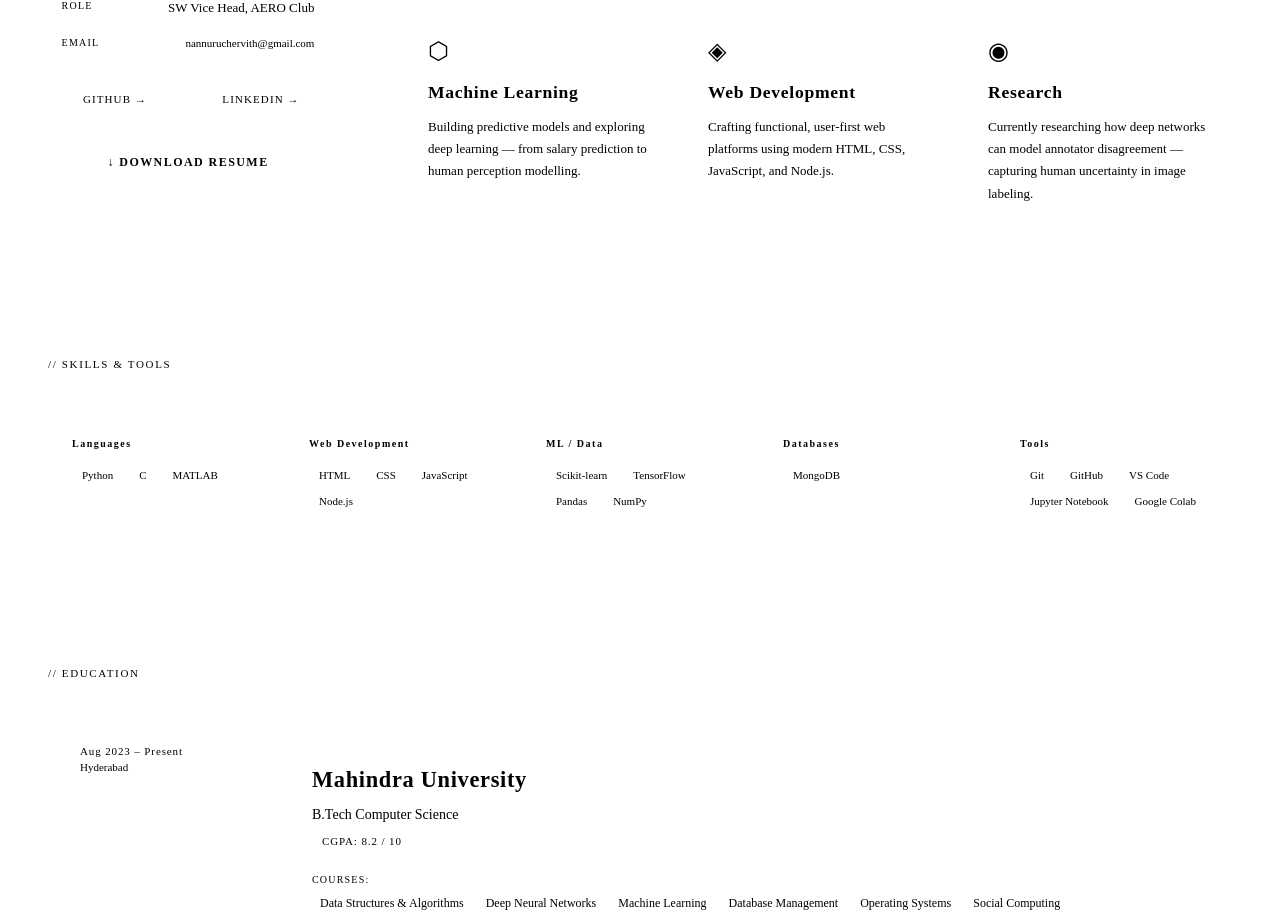
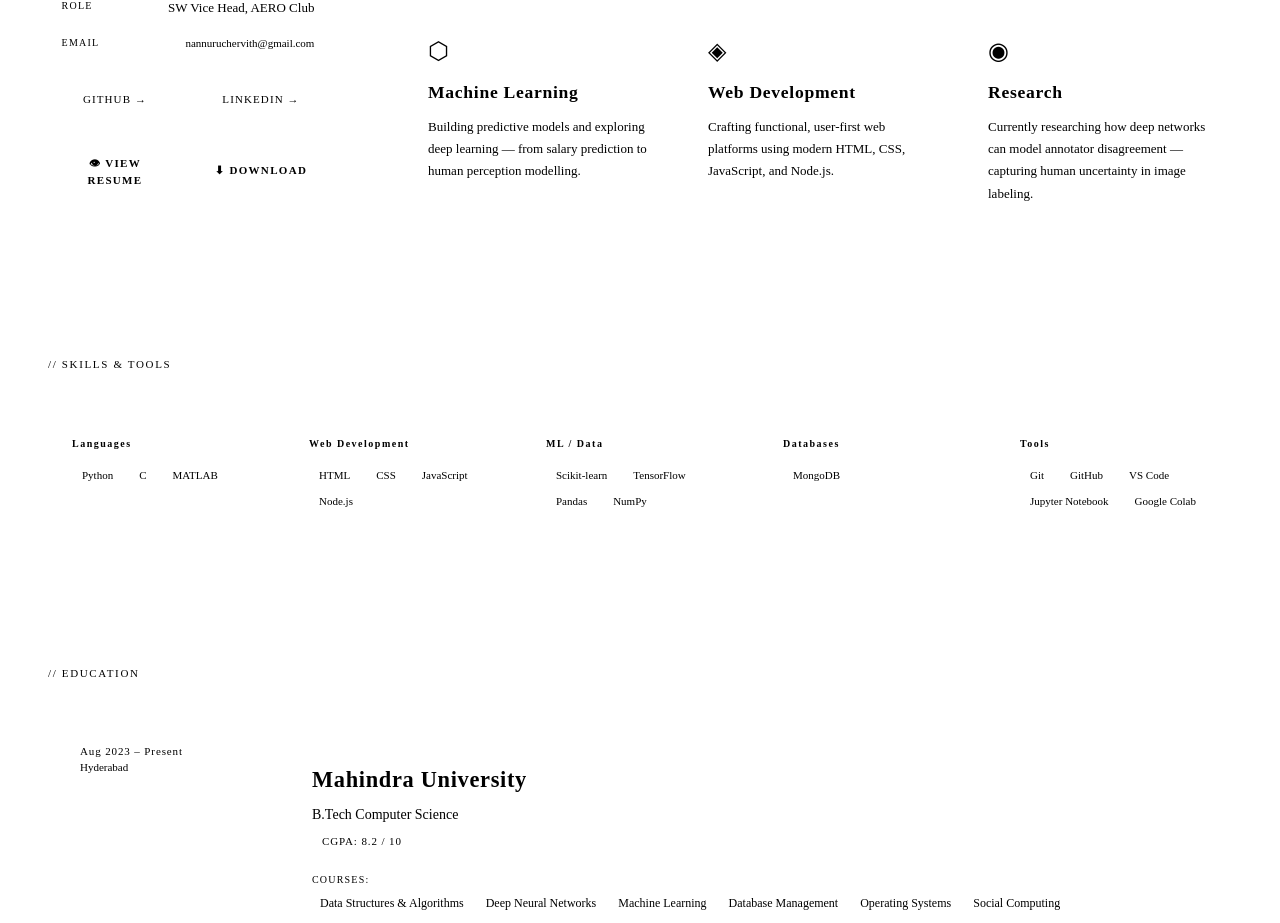
Before and after one commit to Cheromelon/portfolio, a React (Vite) app: page /about in a window 1280 px wide. Shown: the part 1118-2041 px from the top of the page. Built offline with nearby package versions, Linux system fonts and the light colour scheme; the HTML template or start-up script is replaced by a standard one.

Commit message:
added resume view and download

```diff
--- a/src/data/portfolio.js
+++ b/src/data/portfolio.js
@@ -107,6 +107,7 @@ export const projects = [
   category: 'ML / Deep Learning',
   color: '#2e8b57',
   github: 'https://github.com/Cheromelon/Potato-Disease-Classification',
+  demo: 'https://potato-disease-classifier-rho.vercel.app/'
 },
 {
     id: 4,
--- a/src/pages/About.jsx
+++ b/src/pages/About.jsx
@@ -64,13 +64,25 @@ export default function About() {
           </div>
 
           {/* RESUME DOWNLOAD */}
+          {/* RESUME */}
+<div className={styles.resumeActions}>
+  <a
+    href="/resume.pdf"
+    target="_blank"
+    rel="noopener noreferrer"
+    className={styles.resumeBtn}
+  >
+    👁 VIEW RESUME
+  </a>
+
   <a
     href="/resume.pdf"
     download="Chervith_Nannuru_Resume.pdf"
     className={styles.resumeBtn}
   >
-            ↓ DOWNLOAD RESUME
+    ⬇ DOWNLOAD
   </a>
+</div>
         </div>
 
         <div className={styles.profileContent}>
--- a/src/pages/About.module.css
+++ b/src/pages/About.module.css
@@ -517,6 +517,9 @@
   .profile { grid-template-columns: 1fr; }
   .profileImage { position: static; border-right: none; border-bottom: 2px solid var(--gray2); }
   .whatGrid { grid-template-columns: 1fr 1fr; }
+  .resumeActions {
+    flex-direction: column;
+  }
 }
 
 @media (max-width: 600px) {
@@ -527,3 +530,35 @@
   .eduCard { grid-template-columns: 1fr; gap: 0.5rem; }
   .skillsSection, .educationSection, .achSection { padding: 3rem 1.25rem; }
 }
+.resumeActions {
+  display: flex;
+  gap: 0.75rem;
+}
+
+.resumeBtn {
+  flex: 1;
+  display: flex;
+  justify-content: center;
+  align-items: center;
+
+  background: var(--yellow);
+  color: var(--black);
+
+  font-family: var(--font-mono);
+  font-size: 11px;
+  font-weight: 700;
+  letter-spacing: 0.12em;
+
+  padding: 1rem;
+  border: 2px solid var(--yellow);
+
+  text-decoration: none;
+  transition: all 0.15s;
+}
+
+.resumeBtn:hover {
+  background: transparent;
+  color: var(--yellow);
+  transform: translate(-3px, -3px);
+  box-shadow: 3px 3px 0 var(--yellow);
+}
```
Also changed, not shown: 1 other file (tests, documents, lock files or other folders). Lines whose indentation alone changed are shown as unchanged.
